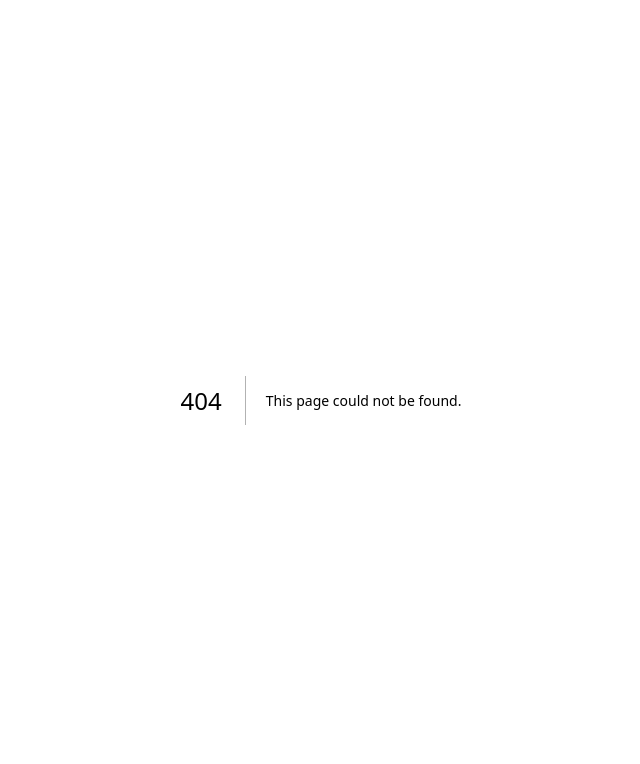
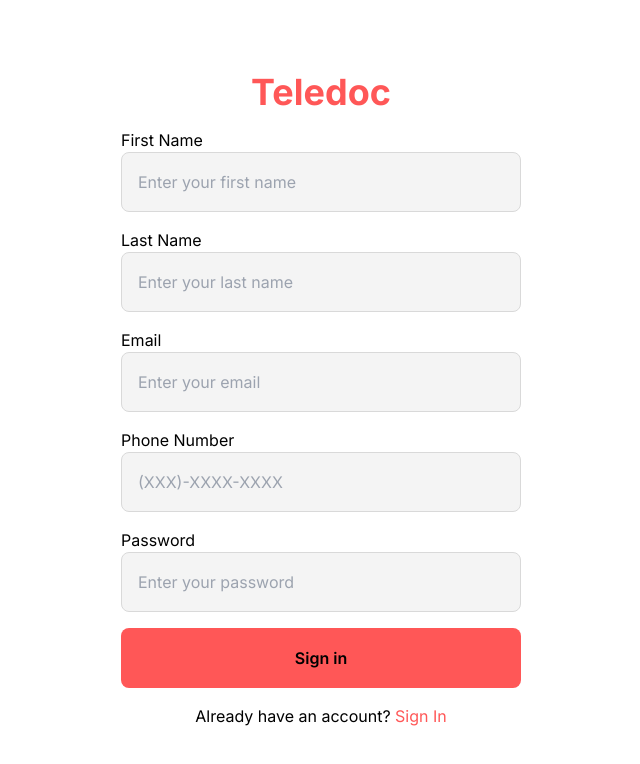
Before and after one commit to Teledoc-App/teledoc-app, a Next.js app: page /register in a window 1280 px wide. Before the commit this address had no page. Shown: the top 764 px of the page, without its empty margins (319-959 px from the left). Built offline with nearby package versions, Linux system fonts and the light colour scheme.

Commit message:
feat: add register page
add register page, form validation works, haven't implemented gender, birthdate, and role

```diff
--- a/app/login/page.tsx
+++ b/app/login/page.tsx
@@ -2,7 +2,7 @@
 
 import { SubmitHandler, useForm } from "react-hook-form";
 
-interface Inputs {
+interface Register {
   email: string;
   password: string;
 }
@@ -12,8 +12,8 @@ const Page = () => {
     register,
     handleSubmit,
     formState: { errors },
-  } = useForm<Inputs>();
-  const onSubmit: SubmitHandler<Inputs> = (data) => console.log(data);
+  } = useForm<Register>();
+  const onSubmit: SubmitHandler<Register> = (data) => console.log(data);
 
   return (
     // PAGE CONTAINER
--- /dev/null
+++ b/app/register/page.tsx
@@ -0,0 +1,182 @@
+"use client";
+
+import { SubmitHandler, useForm } from "react-hook-form";
+
+interface Login {
+  firstName: string;
+  lastName: string;
+  email: string;
+  phoneNumber: number;
+  password: string;
+  gender: "male" | "female";
+  birthdate: Date;
+  role: "patient" | "doctor";
+}
+
+const Page = () => {
+  const {
+    register,
+    handleSubmit,
+    formState: { errors },
+  } = useForm<Login>();
+  const onSubmit: SubmitHandler<Login> = (data) => console.log(data);
+
+  return (
+    <div className="bg-white w-screen h-screen flex justify-center items-center px-4 py-8 overflow-y-scroll">
+      <form
+        onSubmit={handleSubmit(onSubmit)}
+        className="w-full max-w-[400px] flex flex-col items-center gap-4 py-8"
+      >
+        <h1 className="text-[#ff5757] text-4xl font-bold">Teledoc</h1>
+
+        {/* FIRST NAME */}
+        <div className="w-full">
+          <label className="text-black" htmlFor="firstName">
+            First Name
+          </label>
+          <input
+            id="firstName"
+            type="text"
+            placeholder="Enter your first name"
+            defaultValue=""
+            {...register("firstName", {
+              required: {
+                value: true,
+                message: "First name is a required field",
+              },
+            })}
+            className={`bg-[#d9d9d9]/30 h-[60px] px-4 rounded-lg border  text-gray-400  w-full outline-none ${
+              errors?.firstName
+                ? "border-amber-500 focus:border-amber-500"
+                : "focus:border-[#ff5757] border-[#d9d9d9]"
+            } `}
+          />
+          <p className="text-amber-500">{errors?.firstName?.message}</p>
+        </div>
+
+        {/* LAST NAME */}
+        <div className="w-full">
+          <label className="text-black" htmlFor="lastName">
+            Last Name
+          </label>
+          <input
+            id="lastName"
+            type="text"
+            placeholder="Enter your last name"
+            defaultValue=""
+            {...register("lastName", {
+              required: {
+                value: true,
+                message: "Last name is a required field",
+              },
+            })}
+            className={`bg-[#d9d9d9]/30 h-[60px] px-4 rounded-lg border  text-gray-400  w-full outline-none ${
+              errors?.lastName
+                ? "border-amber-500 focus:border-amber-500"
+                : "focus:border-[#ff5757] border-[#d9d9d9]"
+            } `}
+          />
+          <p className="text-amber-500">{errors?.lastName?.message}</p>
+        </div>
+
+        {/* EMAIL */}
+        <div className="w-full">
+          <label className="text-black" htmlFor="email">
+            Email
+          </label>
+          <input
+            id="email"
+            {...register("email")}
+            defaultValue=""
+            type="email"
+            placeholder="Enter your email"
+            {...register("email", {
+              required: {
+                value: true,
+                message: "Email is a required field",
+              },
+              pattern: {
+                value:
+                  /^[a-zA-Z0-9.!#$%&'*+/=?^_`{|}~-]+@[a-zA-Z0-9-]+(?:\.[a-zA-Z0-9-]+)*$/,
+                message: "Entered value does not match email format",
+              },
+            })}
+            className={`bg-[#d9d9d9]/30 h-[60px] px-4 rounded-lg border  text-gray-400  w-full outline-none ${
+              errors?.email
+                ? "border-amber-500 focus:border-amber-500"
+                : "focus:border-[#ff5757] border-[#d9d9d9]"
+            } `}
+          />
+          <p className="text-amber-500">{errors?.email?.message}</p>
+        </div>
+
+        {/* PHONE NUMBER */}
+        <div className="w-full">
+          <label className="text-black" htmlFor="phoneNumber">
+            Phone Number
+          </label>
+          <input
+            id="phoneNumber"
+            type="number"
+            placeholder="(XXX)-XXXX-XXXX"
+            defaultValue=""
+            {...register("phoneNumber", {
+              required: {
+                value: true,
+                message: "Phone number is a required field",
+              },
+            })}
+            className={`bg-[#d9d9d9]/30 h-[60px] px-4 rounded-lg border  text-gray-400  w-full outline-none ${
+              errors?.phoneNumber
+                ? "border-amber-500 focus:border-amber-500"
+                : "focus:border-[#ff5757] border-[#d9d9d9]"
+            } `}
+          />
+          <p className="text-amber-500">{errors?.phoneNumber?.message}</p>
+        </div>
+
+        {/* PASSWORD */}
+        <div className="w-full">
+          <label className="text-black" htmlFor="password">
+            Password
+          </label>
+          <input
+            id="password"
+            type="password"
+            placeholder="Enter your password"
+            defaultValue=""
+            {...register("password", {
+              required: {
+                value: true,
+                message: "Password is a required field",
+              },
+            })}
+            className={`bg-[#d9d9d9]/30 h-[60px] px-4 rounded-lg border  text-gray-400  w-full outline-none ${
+              errors?.password
+                ? "border-amber-500 focus:border-amber-500"
+                : "focus:border-[#ff5757] border-[#d9d9d9]"
+            } `}
+          />
+          <p className="text-amber-500">{errors?.password?.message}</p>
+        </div>
+
+        {/* SUBMIT */}
+        <button
+          type="submit"
+          className="bg-[#ff5757] rounded-lg w-full h-[60px] font-semibold"
+        >
+          Sign in
+        </button>
+        <span className="text-black">
+          Already have an account?
+          <a href="" className="text-[#ff5757]">
+            {" "}
+            Sign In
+          </a>
+        </span>
+      </form>
+    </div>
+  );
+};
+
+export default Page;
```
